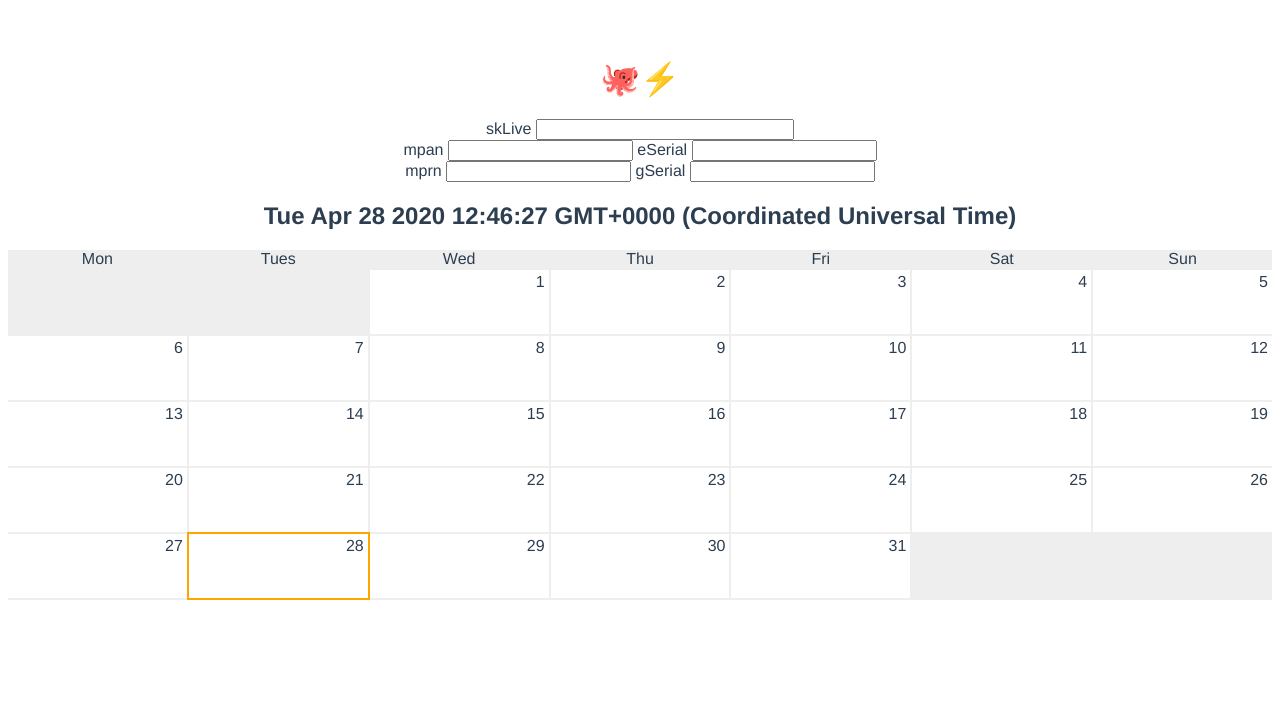
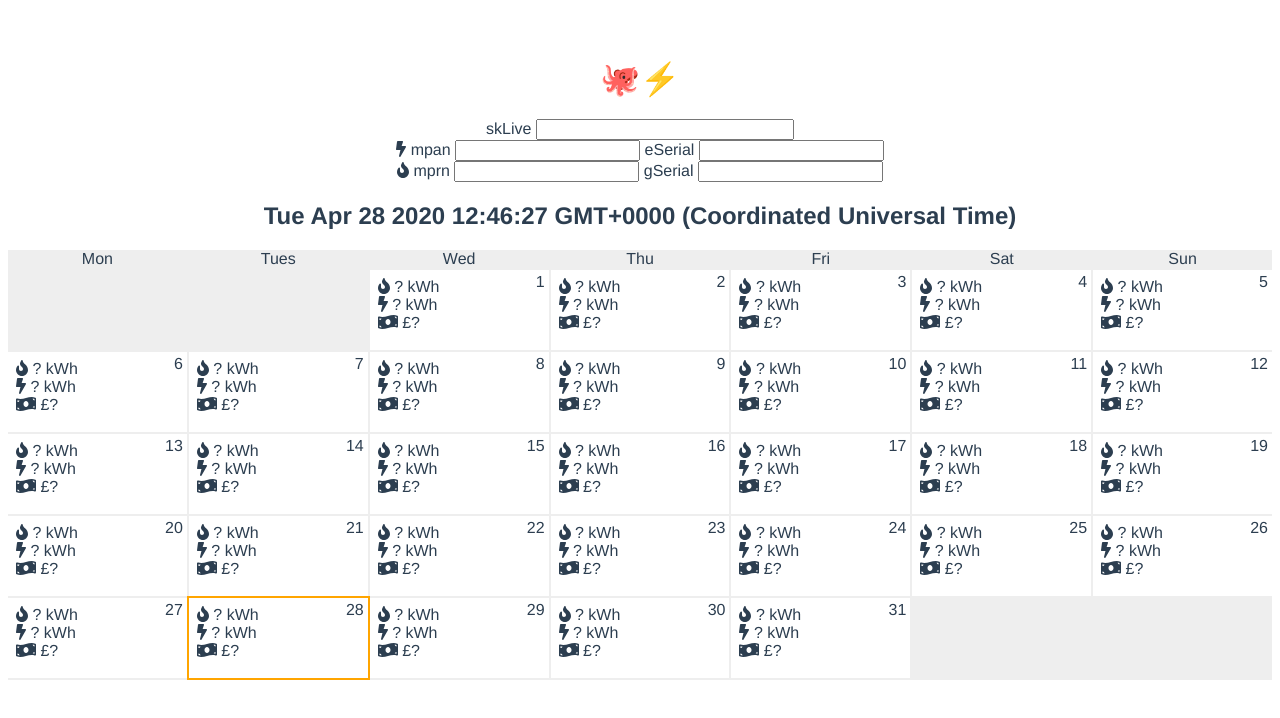
Before and after one commit to mxdvl/octopus, a Vue app: page / in a window 1280 px wide. Shown: the top 718 px of the page. Built offline with nearby package versions, Linux system fonts and the light colour scheme.

Commit message:
Font Awesome icons

```diff
--- a/src/App.vue
+++ b/src/App.vue
@@ -5,9 +5,11 @@
     <div id="inputs">
       skLive <input v-model="skLive" type="text" style="width: 250px"><br>
 
+      <font-awesome-icon icon="bolt" />
       mpan <input v-model="mpan" type="text">
       eSerial <input v-model="eSerial" type="text"><br>
 
+      <font-awesome-icon icon="fire" />
       mprn <input v-model="mprn" type="text">
       gSerial <input v-model="gSerial" type="text"><br>
     </div>
@@ -20,10 +22,21 @@
 // import HelloWorld from './components/HelloWorld.vue'
 import Calendar from './components/Calendar.vue'
 
+import { library } from '@fortawesome/fontawesome-svg-core'
+import { FontAwesomeIcon } from '@fortawesome/vue-fontawesome'
+import { faBolt, faFire } from '@fortawesome/free-solid-svg-icons'
+import { faJs, faVuejs } from '@fortawesome/free-brands-svg-icons'
+
+
+library.add(faBolt, faFire, faJs, faVuejs)
+
+// Vue.config.productionTip = false
+
 export default {
   name: 'App',
   components: {
-    Calendar
+    Calendar,
+    'font-awesome-icon': FontAwesomeIcon,
   },
   data() {
     return {
--- a/src/components/Calendar.vue
+++ b/src/components/Calendar.vue
@@ -13,17 +13,29 @@
         :class="{ today: day.today }"
         :style="{ gridColumnStart: day.offset }"
         v-for="day in days"
-        :key="day.index"><div class="number">{{day.date}}</div></div>
+        :key="day.index"><div class="number">{{day.date}}</div>
+        <div class="gas"><FontAwesomeIcon icon="fire" /> <span>?</span> kWh</div>
+        <div class="electricty"><FontAwesomeIcon icon="bolt" /> <span>?</span> kWh</div>
+        <div class="price"><FontAwesomeIcon icon="money-bill-wave" /> £<span>?</span></div>
+      </div>
     </div>
   </div>
 </template>
 
 <script>
+  import { library } from '@fortawesome/fontawesome-svg-core'
+  import { FontAwesomeIcon } from '@fortawesome/vue-fontawesome'
+  import { faBolt, faFire, faMoneyBillWave } from '@fortawesome/free-solid-svg-icons'
+
+  library.add(faBolt, faFire, faMoneyBillWave)
 
   export default {
     name: 'Calendar',
     props: {
       today: Date,
+    },
+    components: {
+      FontAwesomeIcon,
     },
     data() {
       const weekDays = ["Mon","Tues","Wed","Thu","Fri","Sat","Sun",]
@@ -65,8 +77,10 @@
 
   .box.day {
     background: white;
-    height: 4rem;
+    min-height: 4rem;
     position: relative;
+    text-align: left;
+    padding: 0.5em;
 
     .number {
       padding: 0.25em;
@@ -75,10 +89,14 @@
       right: 0;
       top: 0;
     }
+
+    &:hover {
+      color: orange;
+      cursor: pointer;
+    }
   }
 
   .today {
     outline: orange solid $size;
   }
-
 </style>
```
